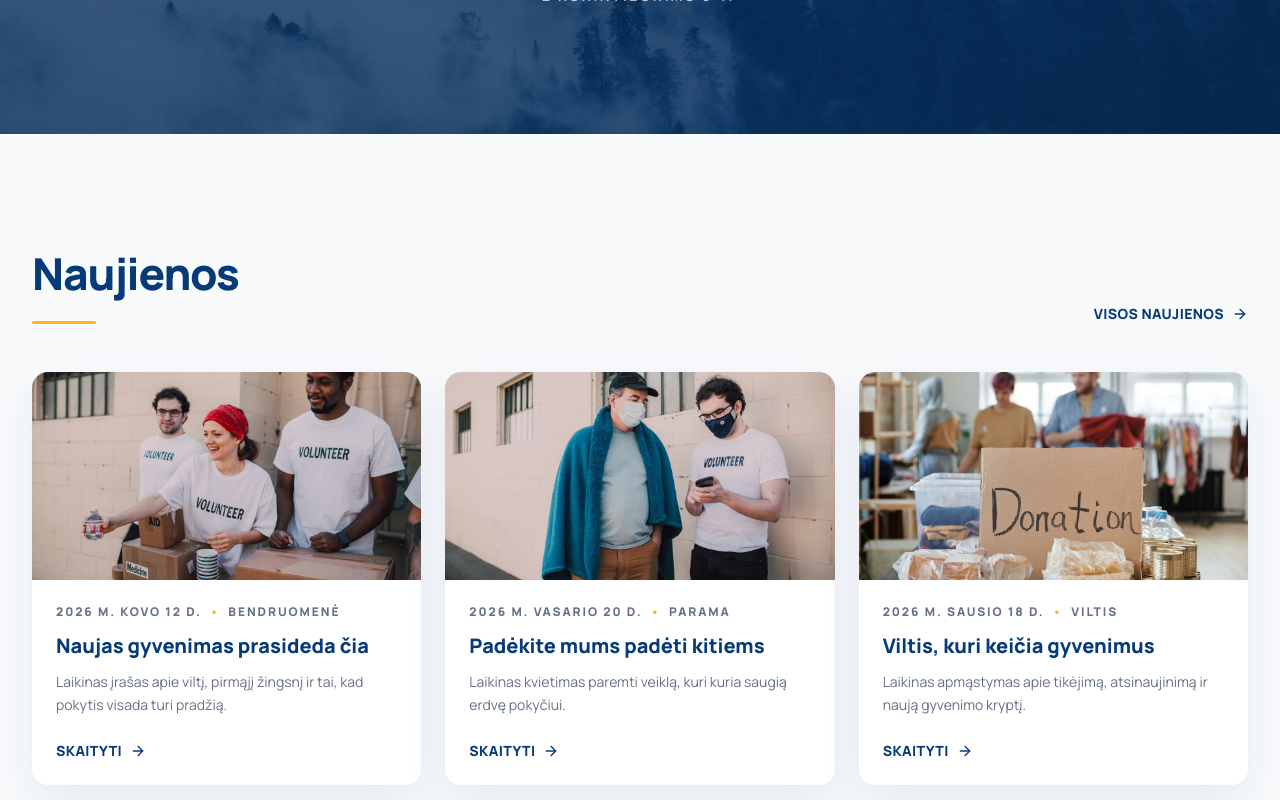
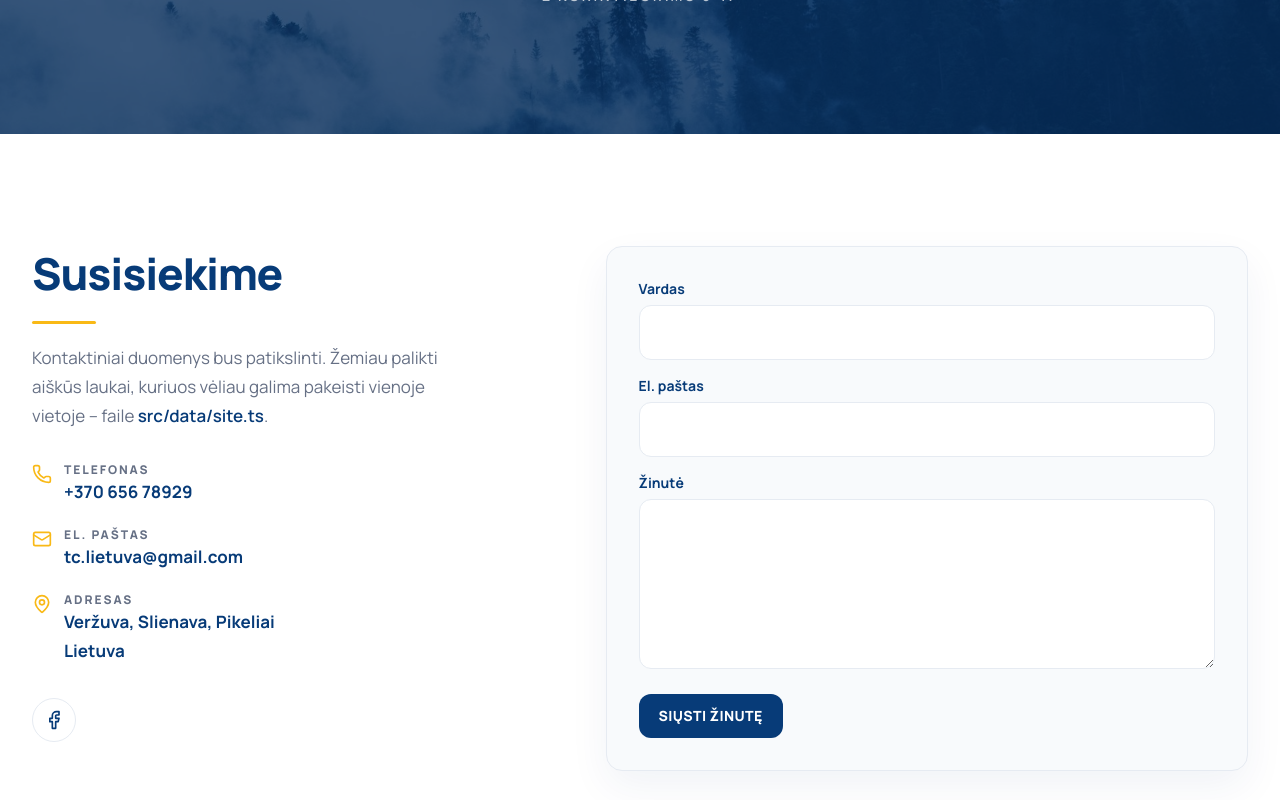
Before and after one commit to Apex-Web-Worx/teen-challenge-lietuva, a React (Vite) app: page / in a window 1280 px wide. Shown: the part 4760-5560 px from the top of the page. Built offline with nearby package versions, Linux system fonts and the light colour scheme.

Commit message:
Remove news section from homepage

```diff
--- a/src/pages/Home.tsx
+++ b/src/pages/Home.tsx
@@ -6,7 +6,6 @@ import { ProgramsSection } from "@/components/ProgramsSection";
 import { StoriesSection } from "@/components/StoriesSection";
 import { DonationCTA } from "@/components/DonationCTA";
 import { BibleVerse } from "@/components/BibleVerse";
-import { NewsSection } from "@/components/NewsSection";
 import { ContactSection } from "@/components/ContactSection";
 import { useSeo } from "@/hooks/useSeo";
 import { site } from "@/data/site";
@@ -26,7 +25,6 @@ export default function Home() {
       <StoriesSection />
       <DonationCTA />
       <BibleVerse />
-      <NewsSection />
       <ContactSection />
     </Layout>
   );
```
